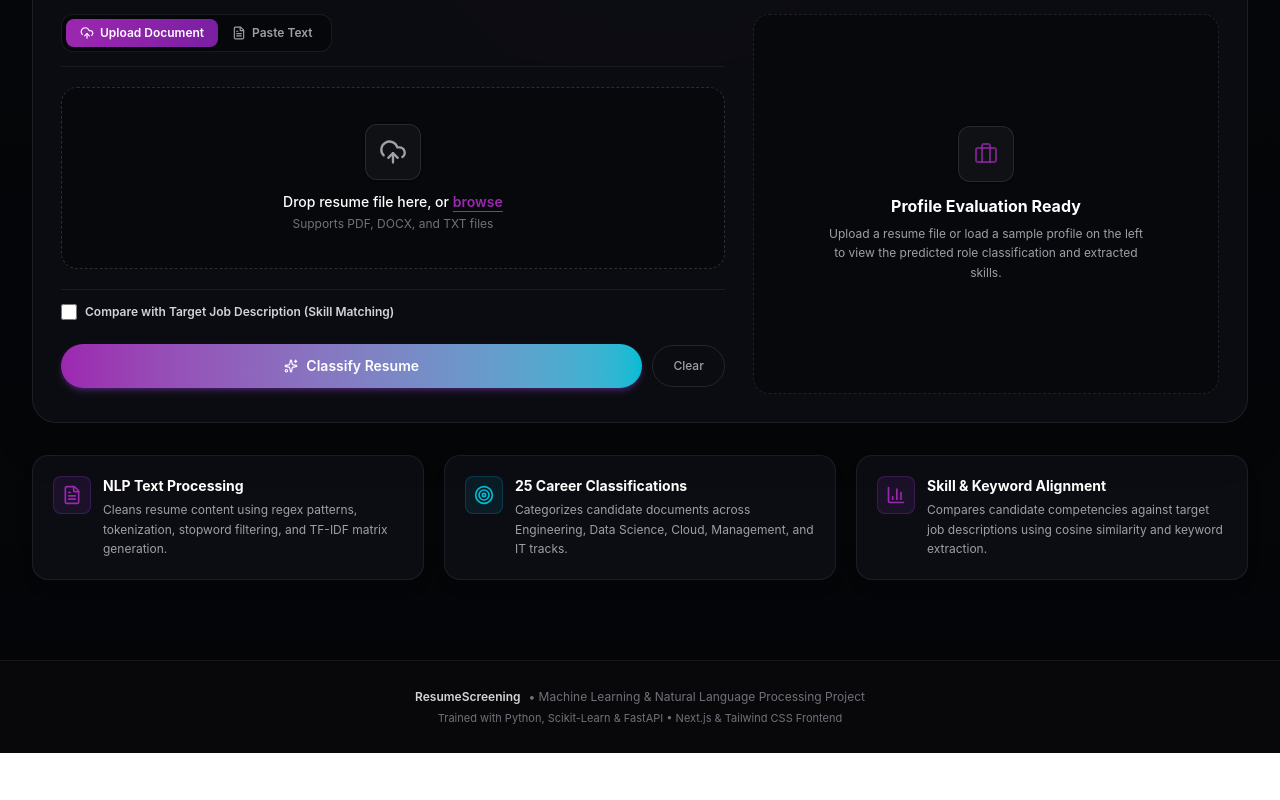
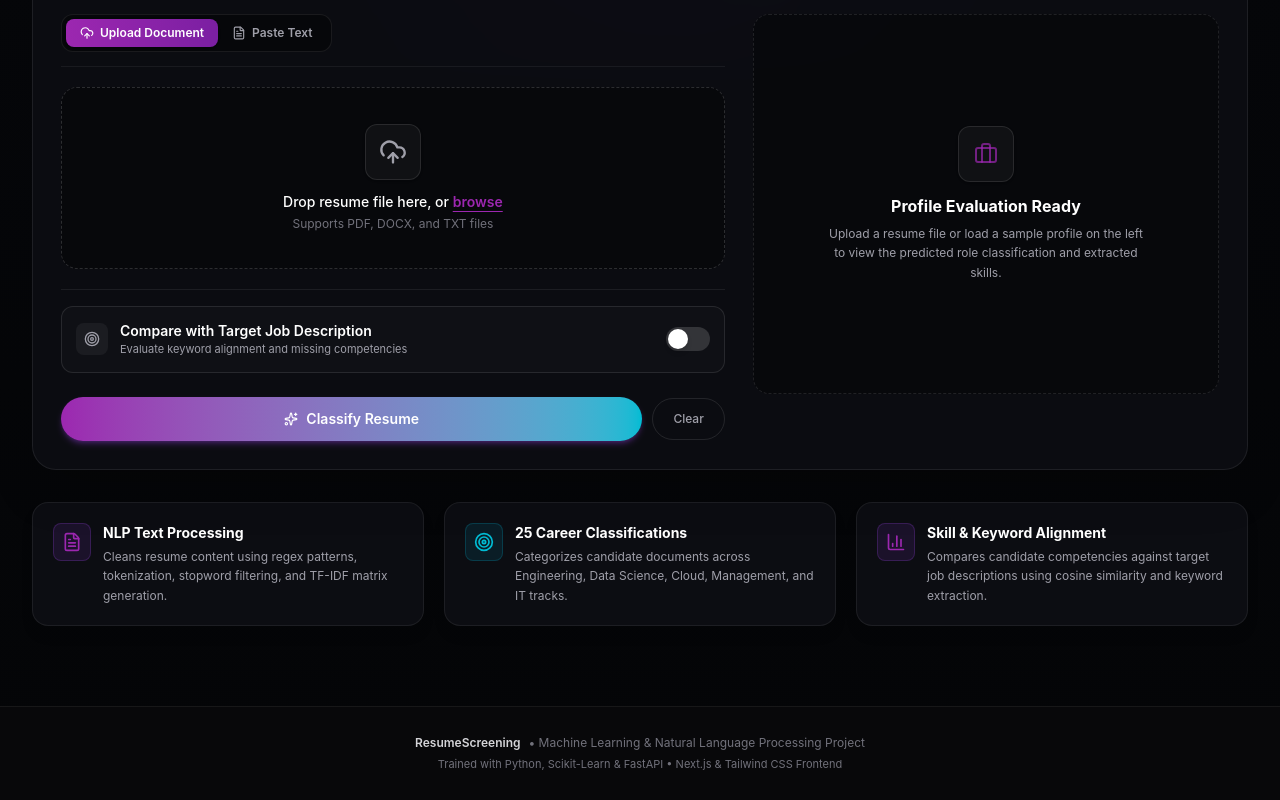
Before and after one commit to weirdswizard/ResumeScreening-, a Next.js app in the folder frontend/: page / in a window 1280 px wide. Shown: the part 723-1523 px from the top of the page. Before the commit the page ends 1476 px from the top, so only its background shows below. Built offline with nearby package versions, Linux system fonts and the light colour scheme.

Commit message:
Add modern toggle switch for target job description matching in purple/cyan theme

```diff
--- a/frontend/src/app/page.tsx
+++ b/frontend/src/app/page.tsx
@@ -367,7 +367,7 @@ export default function Home() {
         />
       </div>
 
-      {/* 1. Clean Navigation Bar (Clean Text Logo, No Clunky Box or Badge) */}
+      {/* 1. Clean Navigation Bar */}
       <header className="sticky top-0 z-50 w-full border-b border-slate-200/80 dark:border-white/[0.07] bg-white/80 dark:bg-[#06070a]/80 backdrop-blur-xl transition-all duration-200">
         <div className="max-w-7xl mx-auto px-4 sm:px-6 lg:px-8 h-16 sm:h-18 flex items-center justify-between gap-3 relative z-10">
           {/* Clean Elegant Text Logo */}
@@ -427,7 +427,7 @@ export default function Home() {
               {theme === "dark" ? (
                 <Sun className="w-4 h-4 text-amber-400 group-hover:rotate-45 transition-transform duration-300" />
               ) : (
-                <Moon className="w-4 h-4 text-indigo-600 group-hover:-rotate-12 transition-transform duration-300" />
+                <Moon className="w-4 h-4 text-purple-600 group-hover:-rotate-12 transition-transform duration-300" />
               )}
             </button>
 
@@ -735,36 +735,79 @@ export default function Home() {
               )}
 
               {/* ATS Job Description Matching Section */}
-              <div className="pt-3.5 border-t border-slate-200 dark:border-white/[0.07]">
-                <div className="flex flex-col sm:flex-row sm:items-center justify-between gap-1.5 mb-2.5">
-                  <label className="flex items-center gap-2 text-xs font-semibold text-slate-700 dark:text-zinc-300 cursor-pointer select-none">
-                    <input
-                      type="checkbox"
-                      checked={includeAts}
-                      onChange={(e) => setIncludeAts(e.target.checked)}
-                      className="rounded border-slate-300 dark:border-white/20 bg-white dark:bg-black text-[#9C27B0] focus:ring-[#9C27B0] h-4 w-4 shrink-0 cursor-pointer accent-[#9C27B0]"
-                    />
-                    <span>Compare with Target Job Description (Skill Matching)</span>
-                  </label>
-                  {includeAts && (
-                    <button
-                      type="button"
-                      onClick={() => setJobDescription(SAMPLE_JOB_DESCRIPTION)}
-                      className="text-xs text-[#00BCD4] hover:underline transition cursor-pointer font-medium self-end sm:self-auto"
+              <div className="pt-4 border-t border-slate-200 dark:border-white/[0.07]">
+                {/* Modern Interactive Switch Card (Replaces the raw checkbox, styled to Purple & Cyan theme) */}
+                <div
+                  onClick={() => setIncludeAts(!includeAts)}
+                  className={`p-3 sm:p-3.5 rounded-xl border transition-all duration-200 cursor-pointer select-none flex items-center justify-between gap-3 ${
+                    includeAts
+                      ? "bg-slate-100/90 dark:bg-white/[0.06] border-purple-300 dark:border-purple-500/40 shadow-sm"
+                      : "bg-slate-50/50 hover:bg-slate-100/60 dark:bg-white/[0.02] dark:hover:bg-white/[0.04] border-slate-200 dark:border-white/10"
+                  }`}
+                >
+                  <div className="flex items-center gap-2.5 sm:gap-3 min-w-0">
+                    <div
+                      className={`w-8 h-8 rounded-lg flex items-center justify-center shrink-0 transition-colors ${
+                        includeAts
+                          ? "bg-gradient-to-br from-[#9C27B0]/20 to-[#00BCD4]/20 text-[#00BCD4] dark:text-[#00BCD4]"
+                          : "bg-slate-200/70 dark:bg-white/[0.05] text-slate-500 dark:text-zinc-400"
+                      }`}
                     >
-                      Paste Sample Job Req
-                    </button>
-                  )}
+                      <Target className="w-4 h-4" />
+                    </div>
+                    <div className="min-w-0">
+                      <div className="flex items-center gap-2">
+                        <span className="text-xs sm:text-sm font-semibold text-slate-800 dark:text-white">
+                          Compare with Target Job Description
+                        </span>
+                        <span className="text-[10px] font-medium px-2 py-0.5 rounded-full bg-slate-200 dark:bg-white/10 text-slate-600 dark:text-zinc-300 hidden xs:inline-block">
+                          ATS Matching
+                        </span>
+                      </div>
+                      <p className="text-[11px] text-slate-500 dark:text-zinc-400 truncate">
+                        Evaluate keyword alignment and missing competencies
+                      </p>
+                    </div>
+                  </div>
+
+                  {/* Modern Toggle Switch Knob (Purple to Cyan Gradient) */}
+                  <div className="flex items-center gap-2 shrink-0">
+                    <div
+                      className={`w-11 h-6 flex items-center rounded-full p-0.5 transition-colors duration-200 cursor-pointer ${
+                        includeAts
+                          ? "bg-gradient-to-r from-[#9C27B0] to-[#00BCD4] shadow-sm shadow-purple-500/25"
+                          : "bg-slate-300 dark:bg-white/15"
+                      }`}
+                    >
+                      <div
+                        className={`bg-white w-5 h-5 rounded-full shadow-md transform transition-transform duration-200 ease-in-out ${
+                          includeAts ? "translate-x-5" : "translate-x-0"
+                        }`}
+                      />
+                    </div>
+                  </div>
                 </div>
 
                 {includeAts && (
-                  <div className="animate-fadeIn mt-2">
+                  <div className="animate-fadeIn mt-3 space-y-2">
+                    <div className="flex items-center justify-between px-1">
+                      <span className="text-[11px] font-medium text-slate-500 dark:text-zinc-400">
+                        Target Job Requisition
+                      </span>
+                      <button
+                        type="button"
+                        onClick={() => setJobDescription(SAMPLE_JOB_DESCRIPTION)}
+                        className="text-xs text-[#00BCD4] hover:underline font-semibold transition cursor-pointer"
+                      >
+                        Paste Sample Job Req
+                      </button>
+                    </div>
                     <textarea
                       rows={4}
                       value={jobDescription}
                       onChange={(e) => setJobDescription(e.target.value)}
                       placeholder="Paste target job description to measure keyword overlap and missing competencies..."
-                      className="w-full bg-slate-50 dark:bg-black/40 border border-slate-200 dark:border-white/10 rounded-xl p-3 text-xs sm:text-sm text-slate-900 dark:text-white placeholder:text-slate-400 dark:placeholder:text-zinc-600 focus:outline-none focus:border-[#00BCD4] font-mono transition resize-y min-h-[90px]"
+                      className="w-full bg-slate-50 dark:bg-black/40 border border-slate-200 dark:border-white/10 rounded-xl p-3 text-xs sm:text-sm text-slate-900 dark:text-white placeholder:text-slate-400 dark:placeholder:text-zinc-600 focus:outline-none focus:border-[#9C27B0] font-mono transition resize-y min-h-[90px]"
                     />
                   </div>
                 )}
```
